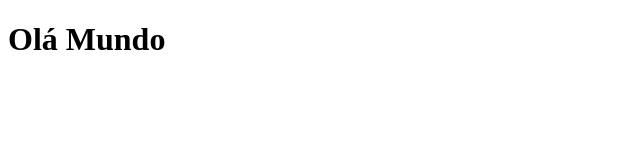
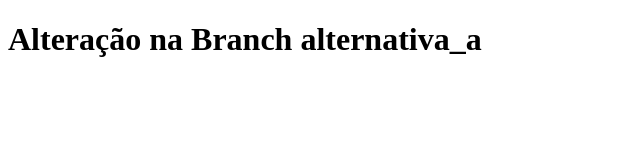
Before and after one commit to Thalita-Veras/git_aula1, a plain HTML site: page index.html in a window 1280 px wide. Shown: the whole page, without its empty margins (0-640 px from the left). Drawn offline with Linux system fonts and the light colour scheme.

Commit message:
uma nova versao

```diff
--- a/index.html
+++ b/index.html
@@ -6,6 +6,6 @@
     <title>Git - aula1</title>
 </head>
 <body>
-    <h1>Olá Mundo</h1>
+    <h1>Alteração na Branch alternativa_a</h1>
 </body>
 </html>
```
